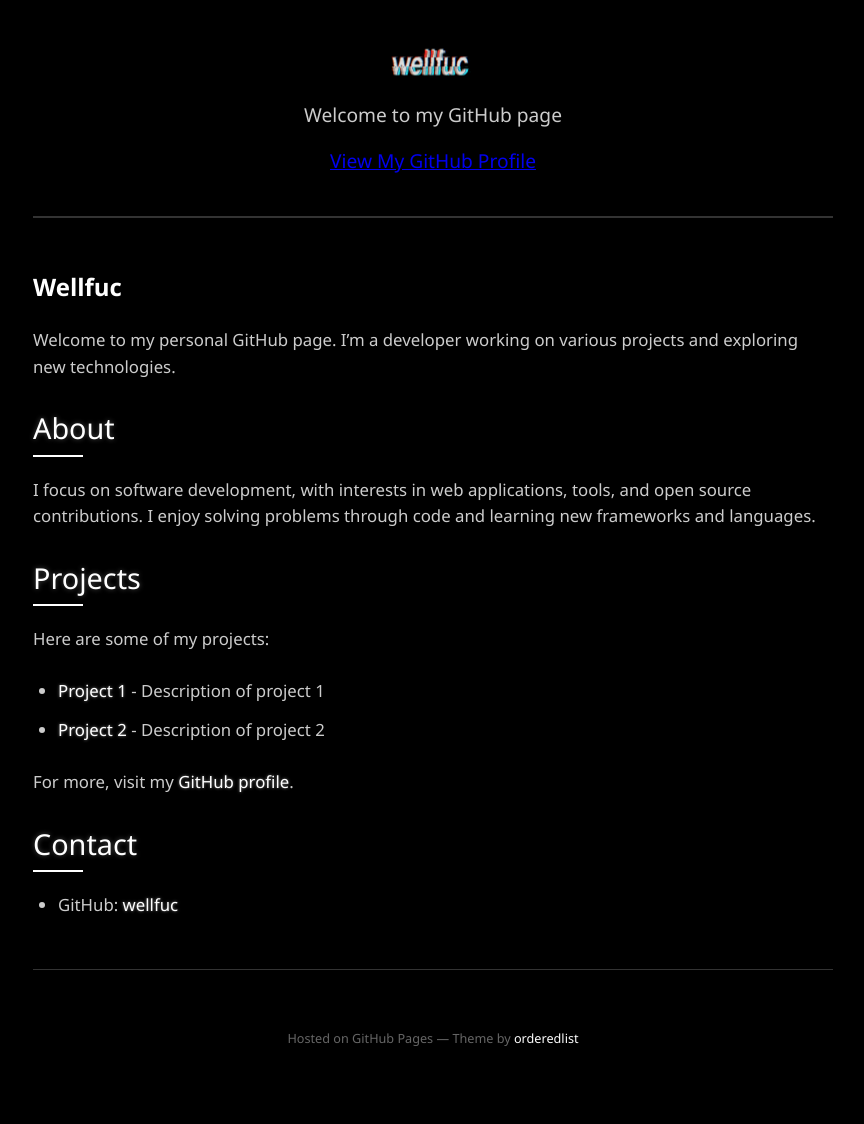
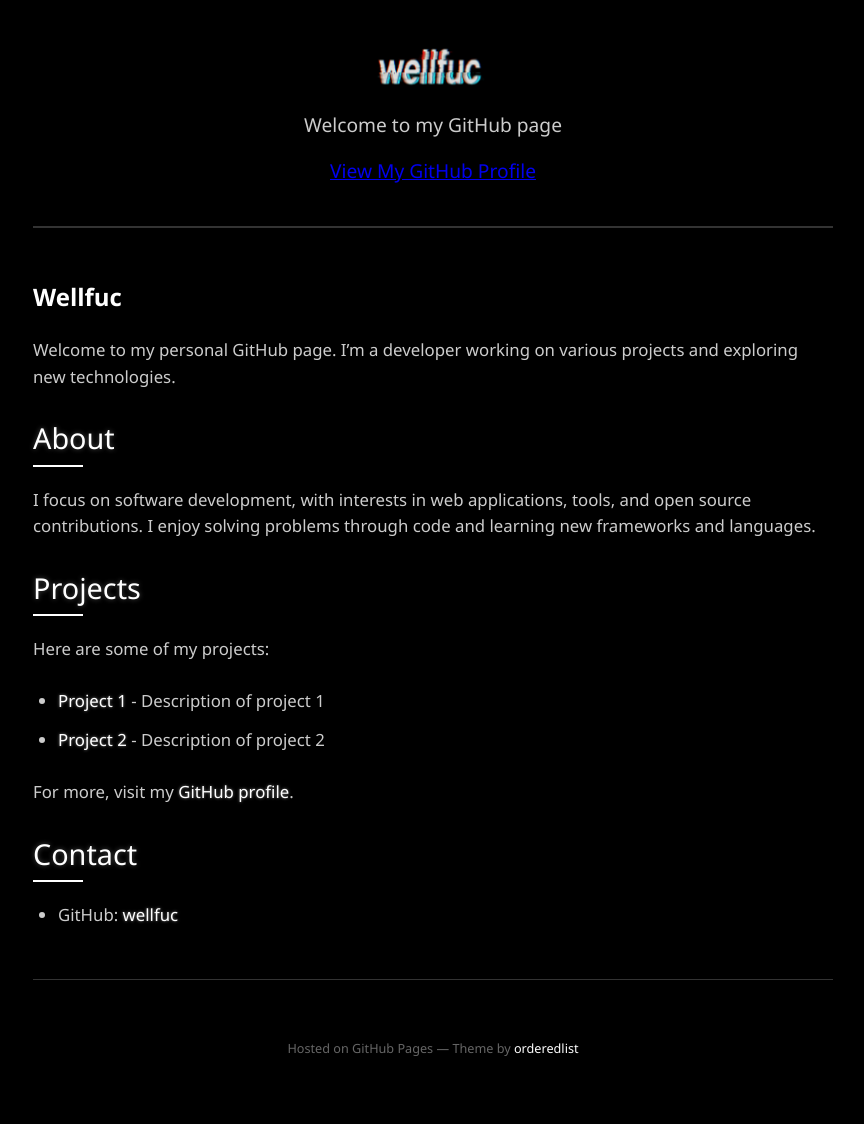
Before and after one commit to wellfuc/wellfuc.github.io, a Jekyll site: the page built from index.md, in a window 1280 px wide. Shown: the whole page, without its empty margins (207-1071 px from the left). Built offline with Jekyll 4.4.1, drawn with Linux system fonts in a browser that asks for light colours.

Commit message:
Update style.css

```diff
--- a/assets/css/style.css
+++ b/assets/css/style.css
@@ -25,7 +25,7 @@ header {
 header .profile-img {
   position: relative;
   width: 240px;
-  height: 30px;
+  height: 40px;
   margin: 0 auto 20px;
   background: transparent url("/assets/images/wellfuc.png") center / contain no-repeat;
   /*border-radius: 50%;*/
```
